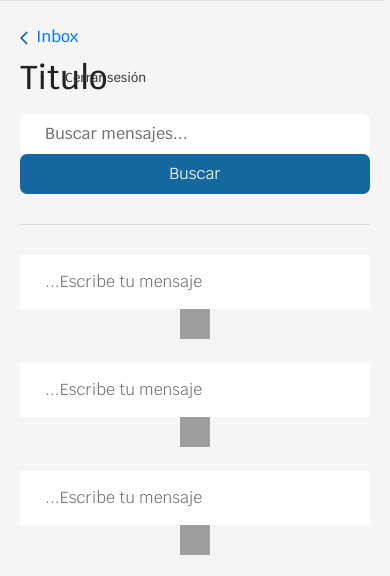
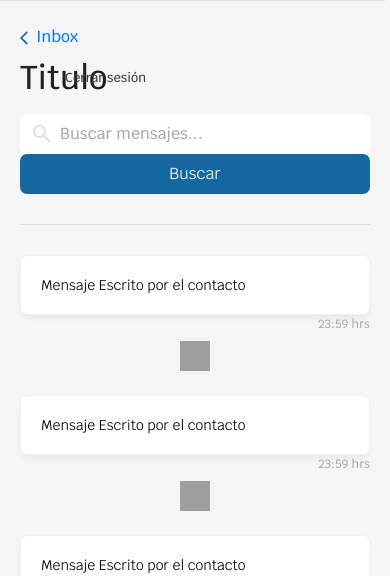
Before and after one commit to atonb6/getJobs, a PHP site: page /dash-user-inbox-message.php in a window 390 px wide. Shown: the part 754-1330 px from the top of the page. Run offline with PHP 8.4, Linux system fonts and the light colour scheme; grey boxes are pictures that could not be loaded.

Commit message:
update new links and views

```diff
--- a/components/back.php
+++ b/components/back.php
@@ -2,6 +2,6 @@
     <div class="d-flex align-items-center">
         <span class="material-icons">
             arrow_back_ios
-        </span><a href="#">Inbox</a>
+        </span><a href="dash-user-inbox.php">Inbox</a>
     </div>
 </section>
--- a/components/banner-vert.php
+++ b/components/banner-vert.php
@@ -1,5 +1,5 @@
 <section class="banner__vert mt-4">
 	<a href="#">
-		<img src="http://placeimg.com/120/1180" alt="banner">
+		<img src="http://placeimg.com/120/460" alt="banner">
 	</a>
 </section>
--- a/components/dashboard-menu.php
+++ b/components/dashboard-menu.php
@@ -4,7 +4,7 @@
         <li class="dashboard__menu__list__item py-3"><a href=#>Postulaciones (4)</a></li>
         <li class="dashboard__menu__list__item py-3"><a href=#>Perfil profesional</a></li>
         <li class="dashboard__menu__list__item py-3"><a href=#>GJ Express</a></li>
-        <li class="dashboard__menu__list__item py-3"><a href=#>Inbox</a></li>
+        <li class="dashboard__menu__list__item py-3"><a href="dash-user-inbox.php">Inbox</a></li>
         <li class="dashboard__menu__list__item py-3"><a href=#>Contactos</a></li>
         <li class="dashboard__menu__list__item py-3"><a href=#>Cerrar sesión</a></li>
     </ul>
--- /dev/null
+++ b/components/input-message.php
@@ -0,0 +1,2 @@
+<input class="search__input search--message w-100 mt-5" type="text" placeholder="...Escribe tu mensaje">
+<label class="d-flex justify-content-end message__label">Pulsa Enter para enviar</label>
--- a/components/mensajes.php
+++ b/components/message.php
@@ -9,8 +9,11 @@
             <hr class="hr__space">
 
             <?php for ($i = 0; $i <= 2; $i++) : ?>
-                <?php include('components/people-mensaje.php') ?>
+                <?php include('components/people-message.php') ?>
             <?php endfor ?>
+                <?php include('components/people-message-writting.php') ?>
+
+            <?php include('components/input-message.php') ?>
         </div>
 
         <div class="col-md-2">
--- a/components/people-inbox.php
+++ b/components/people-inbox.php
@@ -1,4 +1,4 @@
-<a href="#" class="mt-4 mb-4 personas-cards personas-cards--inbox d-flex align-items-center justify-content-between">
+<a href="dash-user-inbox-message.php" class="mt-4 mb-4 personas-cards personas-cards--inbox d-flex align-items-center justify-content-between">
     <div class="d-flex align-items-center">
         <img class="personas-cards__img" src="http://placeimg.com/80/80" alt="persona">
         <div class="ml-3">
--- a/components/people-mensaje.php
+++ /dev/null
@@ -1,10 +0,0 @@
-<div class="people__mensaje row align-items-center mt-4">
-
-    <div class="col-md-8 offset-md-2">
-        <input class=" w-100" type="text" placeholder="...Escribe tu mensaje">
-    </div>
-    <div class="col-md-2 text-center">
-
-        <img class="" src="http://placeimg.com/30/30" alt="persona">
-    </div>
-</div>
--- /dev/null
+++ b/components/people-message-writting.php
@@ -0,0 +1,11 @@
+<div class="people__message people__message--writting row align-items-center mt-4">
+
+    <div class="col-md-8 offset-md-2">
+        <p class="card message__response">Escribiendo...</p>
+
+    </div>
+    <div class="col-md-2 text-center">
+
+        <img src="http://placeimg.com/30/30" alt="persona">
+    </div>
+</div>
--- /dev/null
+++ b/components/people-message.php
@@ -0,0 +1,11 @@
+<div class="people__message row align-items-center mt-4">
+
+    <div class="col-md-8 offset-md-2">
+        <p class="card message__response">Mensaje Escrito por el contacto</p>
+        <label class="d-flex justify-content-end message__label">23:59 hrs</label>
+    </div>
+    <div class="col-md-2 text-center">
+
+        <img src="http://placeimg.com/30/30" alt="persona">
+    </div>
+</div>
--- a/components/search.php
+++ b/components/search.php
@@ -3,6 +3,9 @@
     <form action="">
         <div class="row mt-3 align-items-center">
             <div class="col-md-8">
+                <span class="material-icons search__icon">
+                    search
+                </span>
                 <input class="search__input mr-3 w-100" type="text" placeholder="Buscar mensajes...">
             </div>
             <div class="col-md-2">
--- a/dash-user-inbox-message.php
+++ b/dash-user-inbox-message.php
@@ -10,7 +10,7 @@
             </div>
             <div class="col-md-10">
             <?php include('components/back.php'); ?>
-            <?php include('components/mensajes.php'); ?>
+            <?php include('components/message.php'); ?>
             </div>
         </div>
     </div>
--- a/dash-user-inbox.php
+++ b/dash-user-inbox.php
@@ -9,7 +9,7 @@
             <?php include('components/dashboard-menu.php'); ?>
             </div>
             <div class="col-md-10">
-            <?php include('components/dashboard-mensajes.php'); ?>
+            <?php include('components/dashboard-message.php'); ?>
             </div>
         </div>
     </div>
--- a/layout/header.php
+++ b/layout/header.php
@@ -10,8 +10,8 @@
 				<li class="nav-item dropdown">
 					<a class="nav-link dropdown-toggle" data-toggle="dropdown" href="#" role="button" aria-haspopup="true" aria-expanded="false">Personas</a>
 					<div class="dropdown-menu">
-						<a class="dropdown-item" href="#">Nuevo Usuario</a>
-						<a class="dropdown-item" href="#">Ingresa a tu cuenta</a>
+						<a class="dropdown-item" href="login-new-user.php">Nuevo Usuario</a>
+						<a class="dropdown-item" href="login-user.php">Ingresa a tu cuenta</a>
 					</div>
 				</li>
 
@@ -19,8 +19,8 @@
 				<li class="nav-item dropdown">
 					<a class="nav-link dropdown-toggle" data-toggle="dropdown" href="#" role="button" aria-haspopup="true" aria-expanded="false">Empresas</a>
 					<div class="dropdown-menu">
-						<a class="dropdown-item" href="#">Nuevo Usuario</a>
-						<a class="dropdown-item" href="#">Ingresa a tu cuenta</a>
+						<a class="dropdown-item" href="login-new-user.php">Nuevo Usuario</a>
+						<a class="dropdown-item" href="login-user.php">Ingresa a tu cuenta</a>
 					</div>
 				</li>
 
--- a/src/scss/components/_banner.scss
+++ b/src/scss/components/_banner.scss
@@ -1,3 +1,9 @@
-.banner{
-    margin: 70px 0 70px 0 ;
+.banner {
+  margin: 70px 0 70px 0;
+
+  &__vert {
+    img {
+      max-height: 460px;
+    }
+  }
 }
--- a/src/scss/components/_people.scss
+++ b/src/scss/components/_people.scss
@@ -1,6 +1,6 @@
 .people {
-  &__mensaje {
-    &:nth-child(even) {
+  &__message {
+    &:nth-child(odd) {
       display: flex;
       flex-direction: row-reverse;
       justify-content: flex-end;
@@ -9,5 +9,9 @@
         margin-left: 0;
       }
     }
+
+    &--writting{
+        opacity: 0.4;
+    }
   }
 }
--- a/src/scss/components/_search.scss
+++ b/src/scss/components/_search.scss
@@ -2,13 +2,52 @@
   &__input {
     font-size: 1rem;
     font-weight: 500;
-      color: #aaaaaa;
     border-radius: 7px;
     max-height: 40px;
+    padding-left: 40px;
+
+    &::placeholder {
+      color: #aaaaaa;
+    }
+  }
+
+  &__icon {
+    position: absolute;
+    top: 50%;
+    transform: translateY(-50%);
+    left: 25px;
+    color: #e0e0e0;
   }
 
   .btn {
     max-height: 40px;
     padding: 7px;
   }
+
+  &--message {
+    font-weight: 500;
+    color: #3c3c3c;
+    border-radius: 7px;
+    box-shadow: 0 4px 7px -2px rgba(0, 0, 0, 0.07);
+    border: solid 1px #f0f0f0;
+    background-color: #ffffff;
   }
+}
+
+.message {
+  &__label {
+    font-size: 0.75rem;
+    font-weight: 500;
+    text-align: right;
+    color: #aaaaaa;
+  }
+
+  &__response {
+    border-radius: 7px;
+    box-shadow: 0 4px 7px -2px rgba(0, 0, 0, 0.07);
+    border: solid 1px #f0f0f0;
+    background-color: #ffffff;
+    padding: 20px;
+    margin-bottom: 0;
+  }
+}
```
Also changed, not shown: components/dashboard-mensajes.php (deleted, +0 -16 lines), components/dashboard-message.php (added, +30 -0 lines), dist/css/style.min.css. Lines whose indentation alone changed are shown as unchanged.
